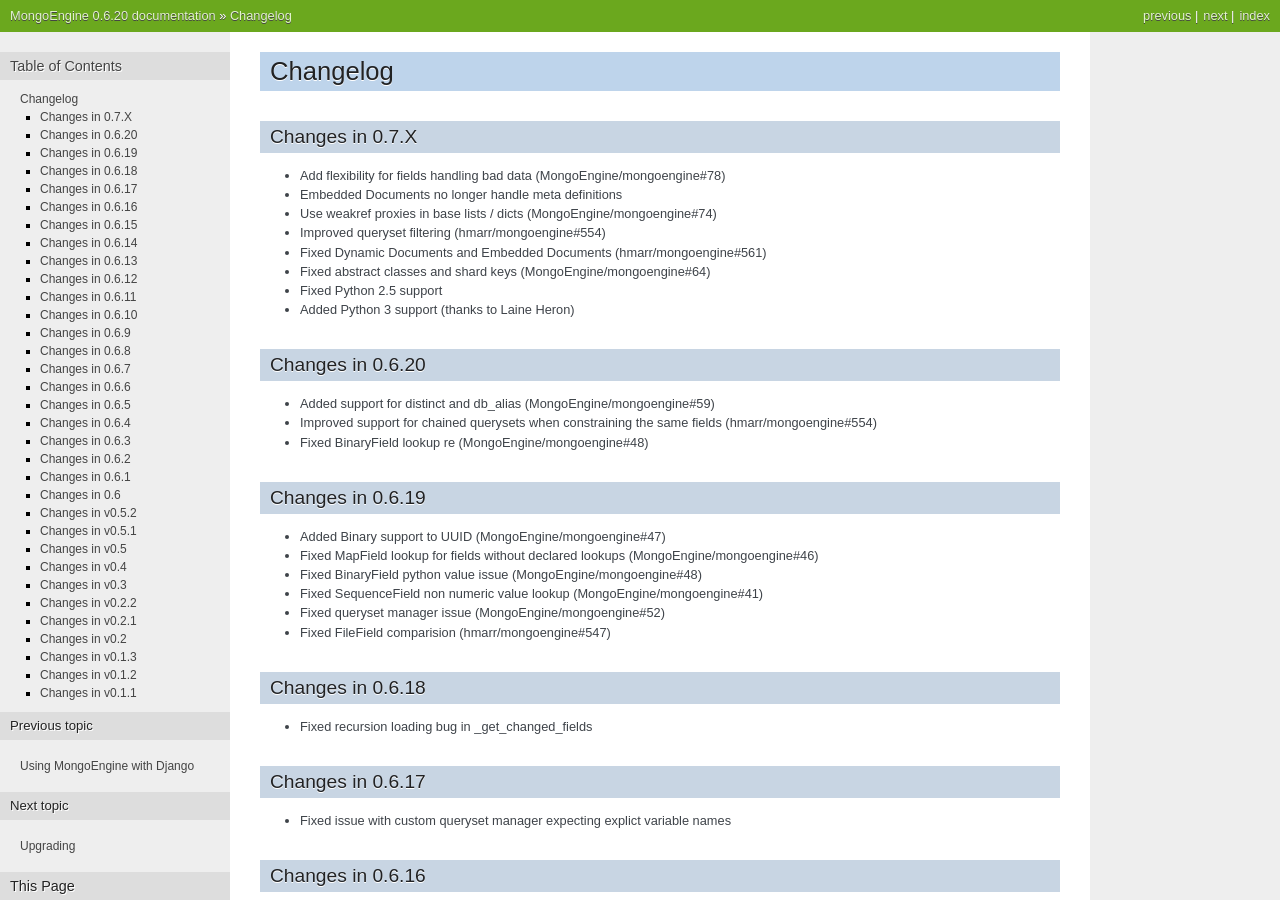
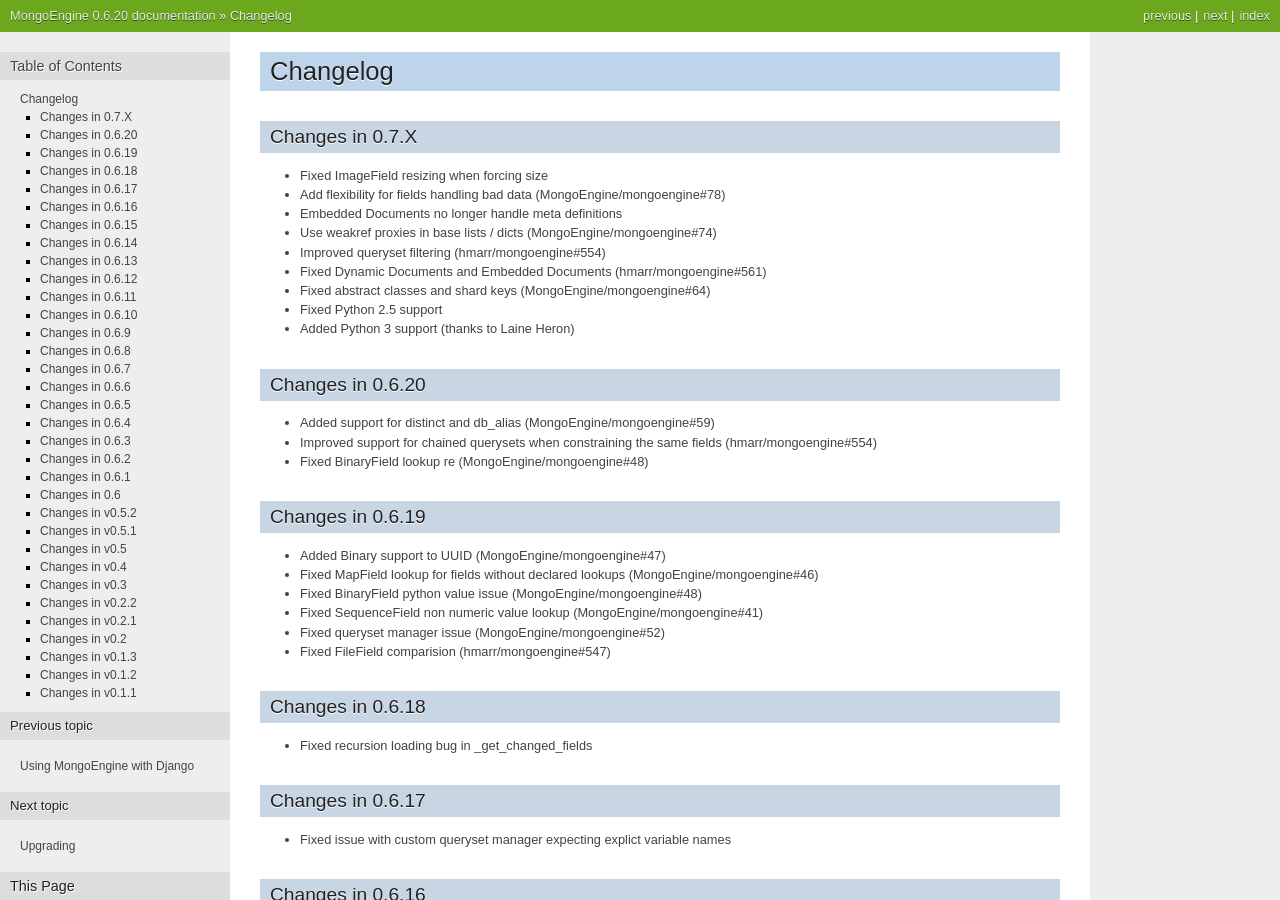
Before and after one commit to MongoEngine/mongoengine, a Sphinx documentation site: the page built from docs/changelog.rst, in a window 1280 px wide and 900 px high. Built offline with Sphinx 7.4.7, drawn with Linux system fonts in a browser that asks for light colours.

Commit message:
Updated changelog / AUTHORS (MongoEngine/mongoengine#80)

```diff
--- a/docs/changelog.rst
+++ b/docs/changelog.rst
@@ -4,6 +4,7 @@ Changelog
 
 Changes in 0.7.X
 =================
+- Fixed ImageField resizing when forcing size
 - Add flexibility for fields handling bad data (MongoEngine/mongoengine#78)
 - Embedded Documents no longer handle meta definitions
 - Use weakref proxies in base lists / dicts (MongoEngine/mongoengine#74)
```
Also changed, not shown: 1 other file.
